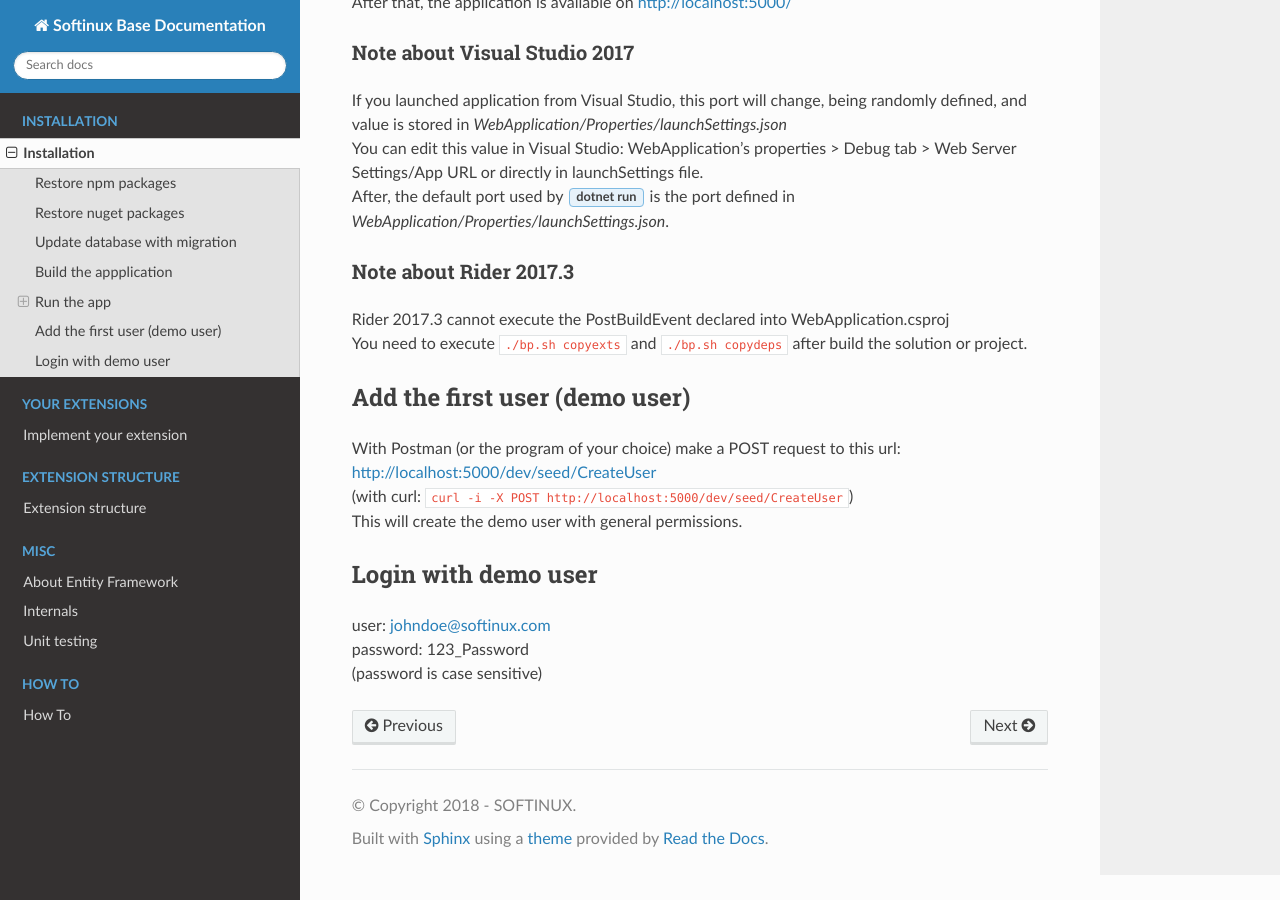
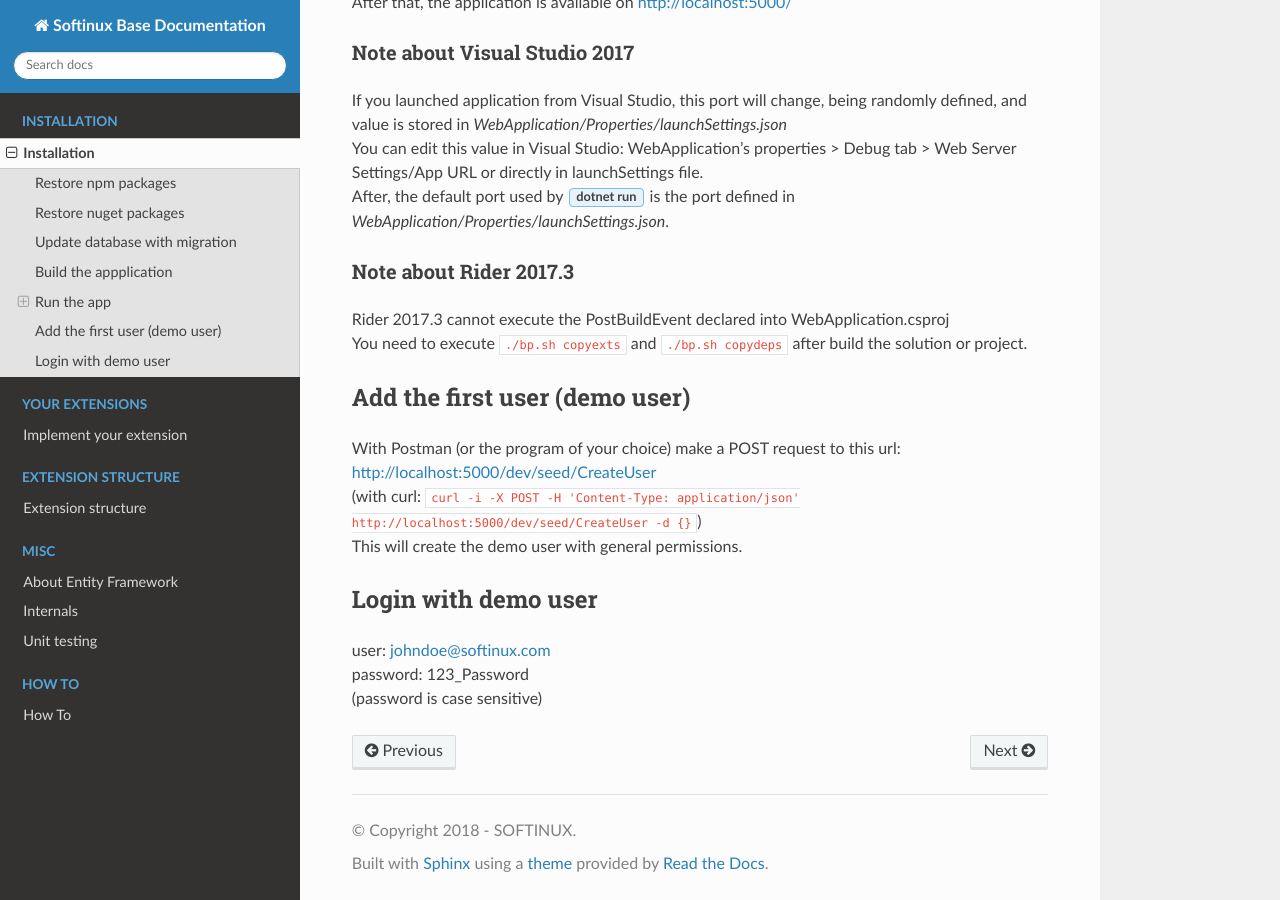
Before and after one commit to SOFTINUX/Base_Doc, a Sphinx documentation site: the page built from source/installation.rst, in a window 1280 px wide and 900 px high, scrolled down 887 px. Built offline with Sphinx 7.4.7 and the Read the Docs theme 2.0.0, drawn with Linux system fonts in a browser that asks for light colours.

Commit message:
update curl rest command

```diff
--- a/source/installation.rst
+++ b/source/installation.rst
@@ -50,7 +50,7 @@ Add the first user (demo user)
 ==============================
 
 | With Postman (or the program of your choice) make a POST request to this url: http://localhost:5000/dev/seed/CreateUser
-| (with curl: ``curl -i -X POST http://localhost:5000/dev/seed/CreateUser``)
+| (with curl: ``curl -i -X POST -H 'Content-Type: application/json' http://localhost:5000/dev/seed/CreateUser -d {}``)
 | This will create the demo user with general permissions.
 
 Login with demo user
```
